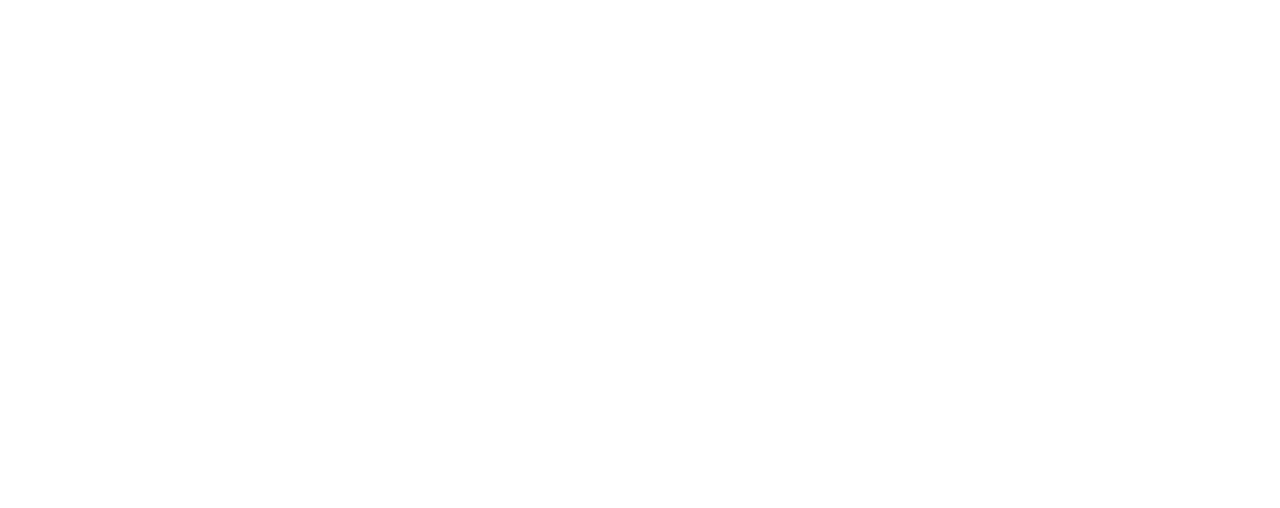
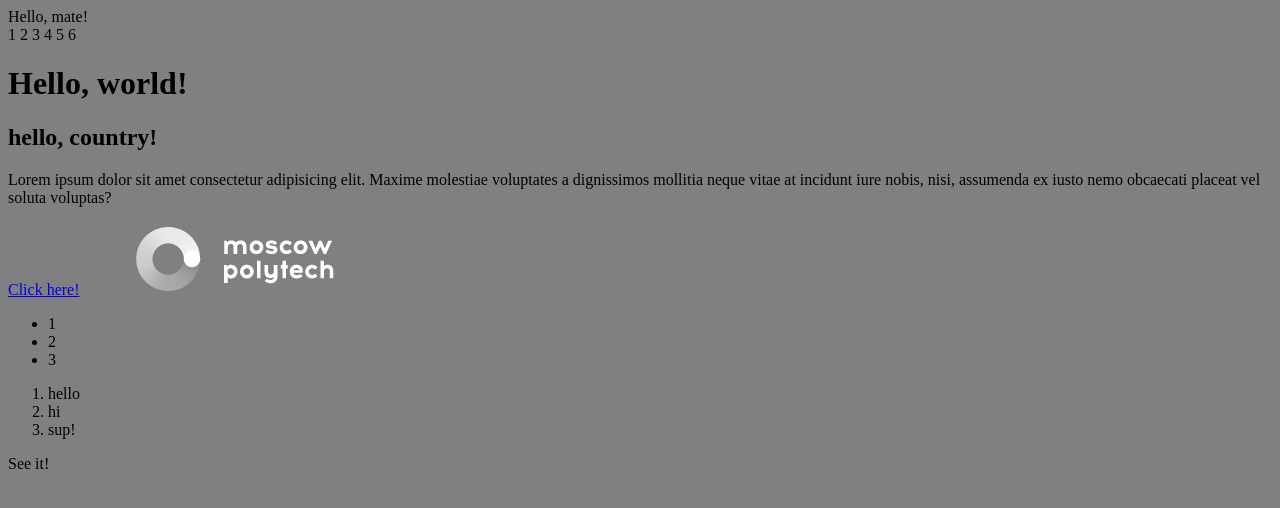
Before and after one commit to Screxy/webtechnologs, a plain HTML site: page lr0/index.html in a window 1280 px wide. Drawn offline with Linux system fonts and the light colour scheme.

Commit message:
2st commit

```diff
--- a/lr0/index.html
+++ b/lr0/index.html
@@ -4,9 +4,29 @@
     <meta charset="UTF-8">
     <meta http-equiv="X-UA-Compatible" content="IE=edge">
     <meta name="viewport" content="width=device-width, initial-scale=1.0">
-    <title>Лаба1</title>
+    <title>Лаба0</title>
 </head>
-<body>
+<body style="background-color: gray;">
+    <header> Hello, mate!</header>
+    <nav>1 2 3 4 5 6</nav>
+    <main>
+        <h1>Hello, world!</h1>
+        <h2>hello, country!</h2>
+        <p>Lorem ipsum dolor sit amet consectetur adipisicing elit. Maxime molestiae voluptates a dignissimos mollitia neque vitae at incidunt iure nobis, nisi, assumenda ex iusto nemo obcaecati placeat vel soluta voluptas?</p>
+        <a href="https://slavaver.github.io/web-course-site/labs/intro/">Click here!</a>
+        <img src="mospolytech_logo_white.png" alt="Polytech">
+        <ul>
+            <li>1</li>
+            <li>2</li>
+            <li>3</li>
+        </ul>
+        <ol>
+            <li>hello</li>
+            <li>hi</li>
+            <li>sup!</li>
+        </ol>
 
+    </main>
+    <footer>See it!</footer>
 </body>
 </html>
```
Also changed, not shown: lr0/mospolytech_logo_white.png (added).
